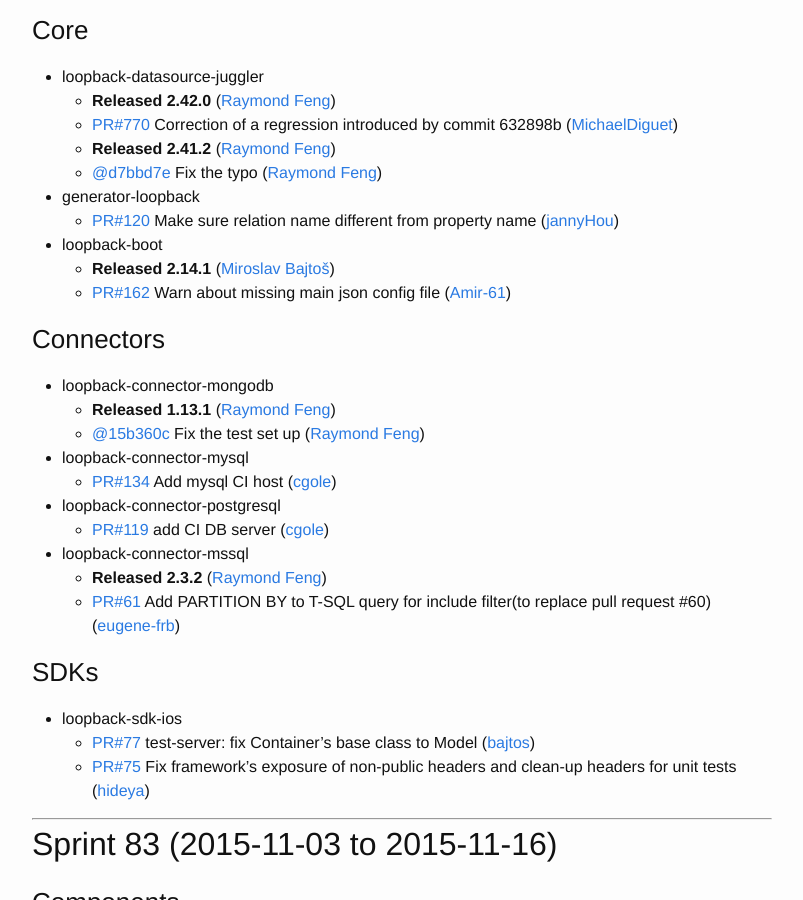
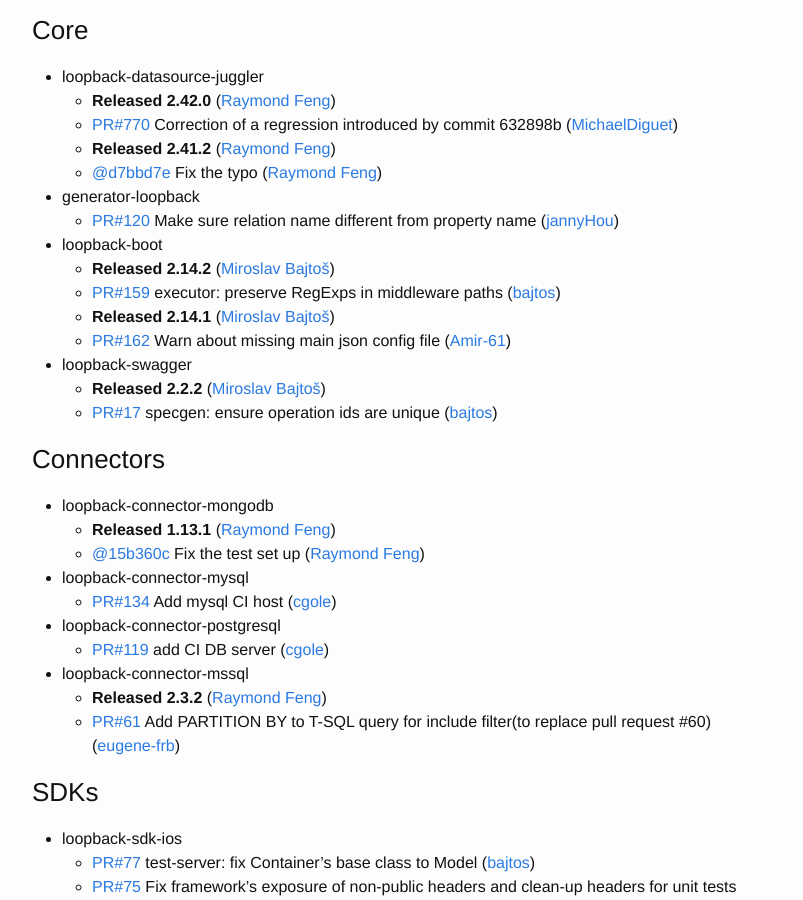
Before and after one commit to strongloop/loopback, a Jekyll site: the page built from index.md, in a window 1280 px wide and 900 px high, scrolled down 315 px. Shown: the whole window, without its empty margins (238-1041 px from the left). Built offline with Jekyll 4.4.1, drawn with Linux system fonts in a browser that asks for light colours.

Commit message:
Update changelog

```diff
--- a/index.md
+++ b/index.md
@@ -18,8 +18,13 @@
  * generator-loopback
    * [PR#120](https://github.com/strongloop/generator-loopback/pull/120) Make sure relation name different from property name ([jannyHou](https://github.com/jannyHou))
  * loopback-boot
+   * **Released 2.14.2** ([Miroslav Bajtoš](https://github.com/bajtos))
+   * [PR#159](https://github.com/strongloop/loopback-boot/pull/159) executor: preserve RegExps in middleware paths ([bajtos](https://github.com/bajtos))
    * **Released 2.14.1** ([Miroslav Bajtoš](https://github.com/bajtos))
    * [PR#162](https://github.com/strongloop/loopback-boot/pull/162) Warn about missing main json config file ([Amir-61](https://github.com/Amir-61))
+ * loopback-swagger
+   * **Released 2.2.2** ([Miroslav Bajtoš](https://github.com/bajtos))
+   * [PR#17](https://github.com/strongloop/loopback-swagger/pull/17) specgen: ensure operation ids are unique ([bajtos](https://github.com/bajtos))
 
 
 ### Connectors
```
